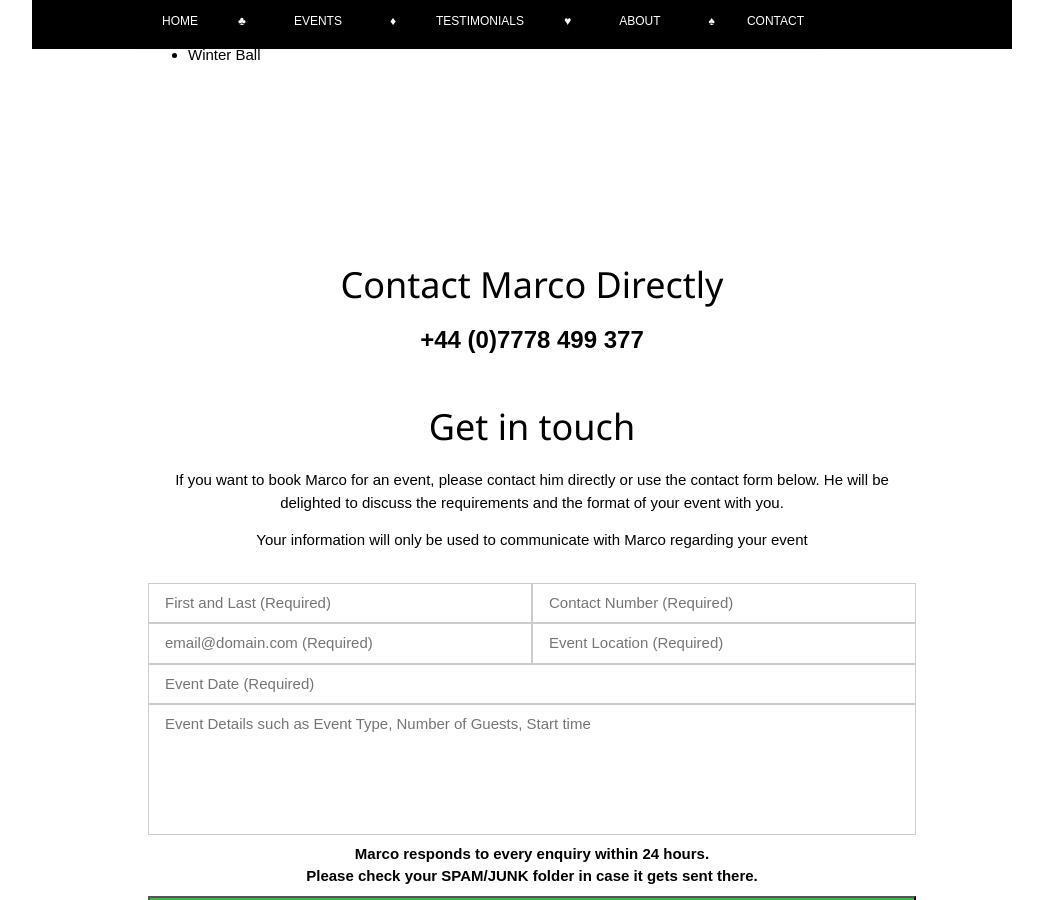
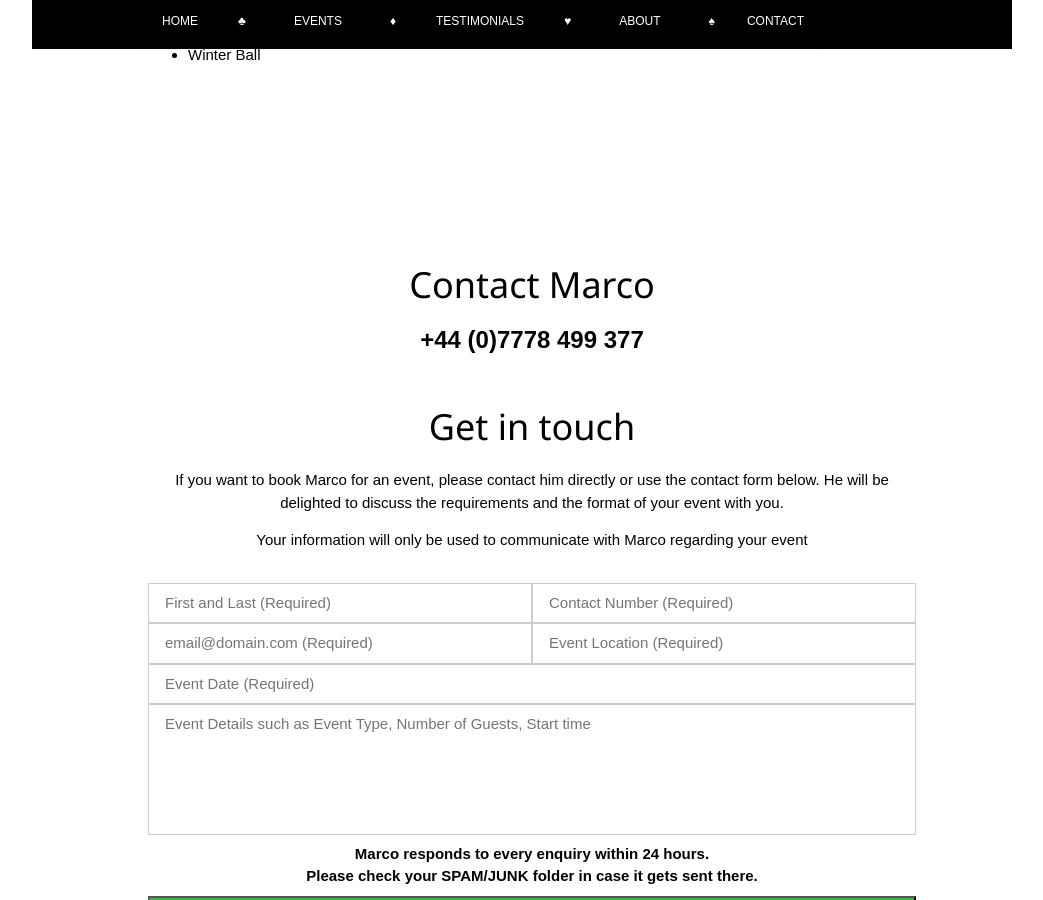
Before and after one commit to magicmarcouk/magicmarcouk.github.io, a Jekyll site: the page built from index.md, in a window 1280 px wide and 900 px high, scrolled down 1781 px. Shown: the whole window, without its empty margins (108-1151 px from the left). Built offline with Jekyll 4.4.1, drawn with Linux system fonts in a browser that asks for light colours; comment, search, counter and statistics services are not loaded.

Commit message:
remove directly

```diff
--- a/_includes/contact.html
+++ b/_includes/contact.html
@@ -5,7 +5,7 @@
 
 	<!-- Direct Contact-->
 	<div id="contact-direct" class="w3-container w3-content w3-padding-16 w3-center">
-		<h1>Contact Marco Directly</h1>
+		<h1>Contact Marco</h1>
 		<a href="tel:+447778499377" style="text-decoration: none;" target="_blank"><b class="w3-xlarge w3-hover-opacity">+44 (0)7778 499 377</b></a>
 	</div>
 
```
